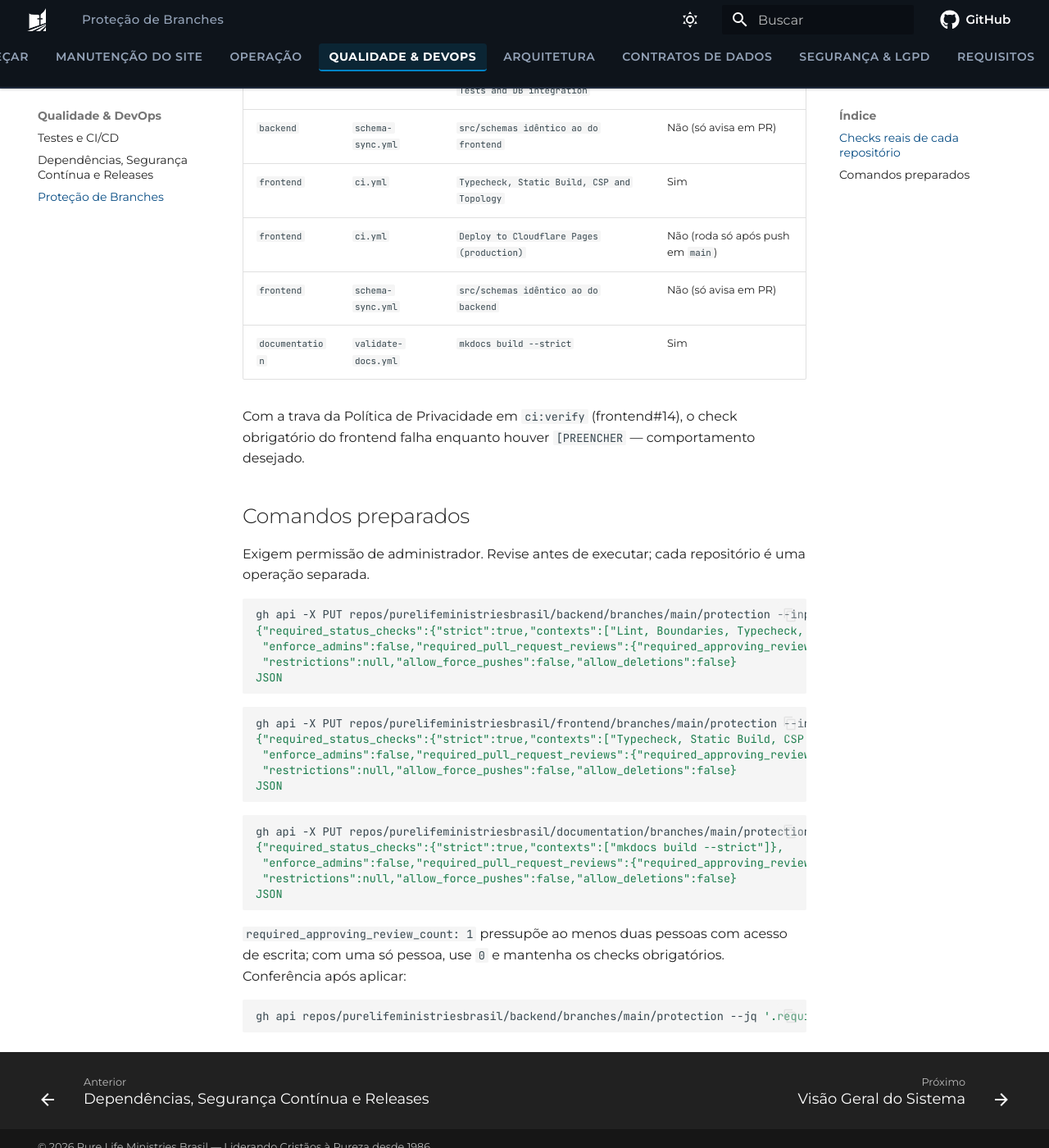
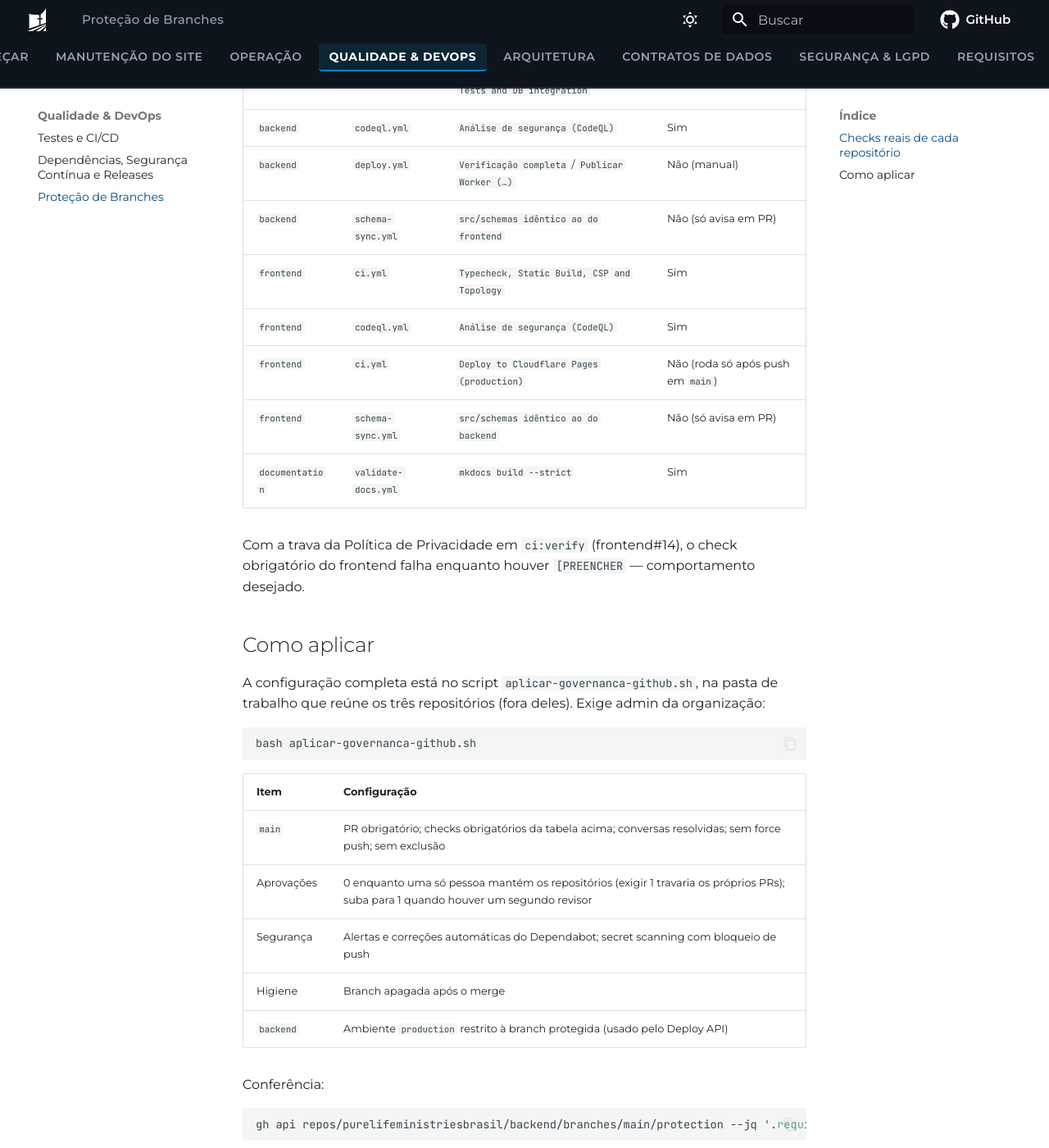
Before and after one commit to purelifeministriesbrasil/documentation, an MkDocs documentation site: the page built from docs/operations/branch-protection.md, in a window 1280 px wide and 1400 px high, scrolled down 496 px. Shown: the whole window at 82% size. Built offline with MkDocs 1.6.1 and Material for MkDocs 9.7.7, drawn with Linux system fonts in a browser that asks for light colours; comment, search, counter and statistics services are not loaded; some of the changed text lies outside the part shown.

Commit message:
docs(governanca): proteção de branches final com CodeQL obrigatório e script de aplicação
Inclui os checks do CodeQL e do Deploy API, a configuração completa (PR e checks obrigatórios,
sem force push, secret scanning, Dependabot, ambiente production) e o script
aplicar-governanca-github.sh. mkdocs build --strict: PASS.

Co-Authored-By: Claude Opus 5.5 <noreply@anthropic.com>

````diff
--- a/docs/operations/branch-protection.md
+++ b/docs/operations/branch-protection.md
@@ -4,15 +4,18 @@
     A branch `main` **não tem proteção** nos três repositórios (a API do GitHub responde
     `Branch not protected`). Um merge em `main` do `frontend` publica o site e um merge em `documentation`
     publica esta documentação, sem revisão obrigatória. Aplicar a proteção é decisão do responsável pelos
-    repositórios; os comandos abaixo foram preparados, **não executados**.
+    repositórios; o script abaixo foi preparado e **ainda não foi executado**.
 
 ## Checks reais de cada repositório
 
 | Repositório | Workflow | Check (nome exato) | Obrigatório |
 |---|---|---|---|
 | `backend` | `ci.yml` | `Lint, Boundaries, Typecheck, Tests and DB integration` | Sim |
+| `backend` | `codeql.yml` | `Análise de segurança (CodeQL)` | Sim |
+| `backend` | `deploy.yml` | `Verificação completa` / `Publicar Worker (…)` | Não (manual) |
 | `backend` | `schema-sync.yml` | `src/schemas idêntico ao do frontend` | Não (só avisa em PR) |
 | `frontend` | `ci.yml` | `Typecheck, Static Build, CSP and Topology` | Sim |
+| `frontend` | `codeql.yml` | `Análise de segurança (CodeQL)` | Sim |
 | `frontend` | `ci.yml` | `Deploy to Cloudflare Pages (production)` | Não (roda só após push em `main`) |
 | `frontend` | `schema-sync.yml` | `src/schemas idêntico ao do backend` | Não (só avisa em PR) |
 | `documentation` | `validate-docs.yml` | `mkdocs build --strict` | Sim |
@@ -20,36 +23,24 @@
 Com a trava da Política de Privacidade em `ci:verify` (frontend#14), o check obrigatório do frontend falha
 enquanto houver `[PREENCHER` — comportamento desejado.
 
-## Comandos preparados
+## Como aplicar
 
-Exigem permissão de administrador. Revise antes de executar; cada repositório é uma operação separada.
+A configuração completa está no script `aplicar-governanca-github.sh`, na pasta de trabalho que reúne os três
+repositórios (fora deles). Exige admin da organização:
 
 ```bash
-gh api -X PUT repos/purelifeministriesbrasil/backend/branches/main/protection --input - <<'JSON'
-{"required_status_checks":{"strict":true,"contexts":["Lint, Boundaries, Typecheck, Tests and DB integration"]},
- "enforce_admins":false,"required_pull_request_reviews":{"required_approving_review_count":1},
- "restrictions":null,"allow_force_pushes":false,"allow_deletions":false}
-JSON
+bash aplicar-governanca-github.sh
 ```
 
-```bash
-gh api -X PUT repos/purelifeministriesbrasil/frontend/branches/main/protection --input - <<'JSON'
-{"required_status_checks":{"strict":true,"contexts":["Typecheck, Static Build, CSP and Topology"]},
- "enforce_admins":false,"required_pull_request_reviews":{"required_approving_review_count":1},
- "restrictions":null,"allow_force_pushes":false,"allow_deletions":false}
-JSON
-```
+| Item | Configuração |
+|---|---|
+| `main` | PR obrigatório; checks obrigatórios da tabela acima; conversas resolvidas; sem force push; sem exclusão |
+| Aprovações | 0 enquanto uma só pessoa mantém os repositórios (exigir 1 travaria os próprios PRs); suba para 1 quando houver um segundo revisor |
+| Segurança | Alertas e correções automáticas do Dependabot; secret scanning com bloqueio de push |
+| Higiene | Branch apagada após o merge |
+| `backend` | Ambiente `production` restrito à branch protegida (usado pelo Deploy API) |
 
-```bash
-gh api -X PUT repos/purelifeministriesbrasil/documentation/branches/main/protection --input - <<'JSON'
-{"required_status_checks":{"strict":true,"contexts":["mkdocs build --strict"]},
- "enforce_admins":false,"required_pull_request_reviews":{"required_approving_review_count":1},
- "restrictions":null,"allow_force_pushes":false,"allow_deletions":false}
-JSON
-```
-
-`required_approving_review_count: 1` pressupõe ao menos duas pessoas com acesso de escrita; com uma só
-pessoa, use `0` e mantenha os checks obrigatórios. Conferência após aplicar:
+Conferência:
 
 ```bash
 gh api repos/purelifeministriesbrasil/backend/branches/main/protection --jq '.required_status_checks.contexts'
````
